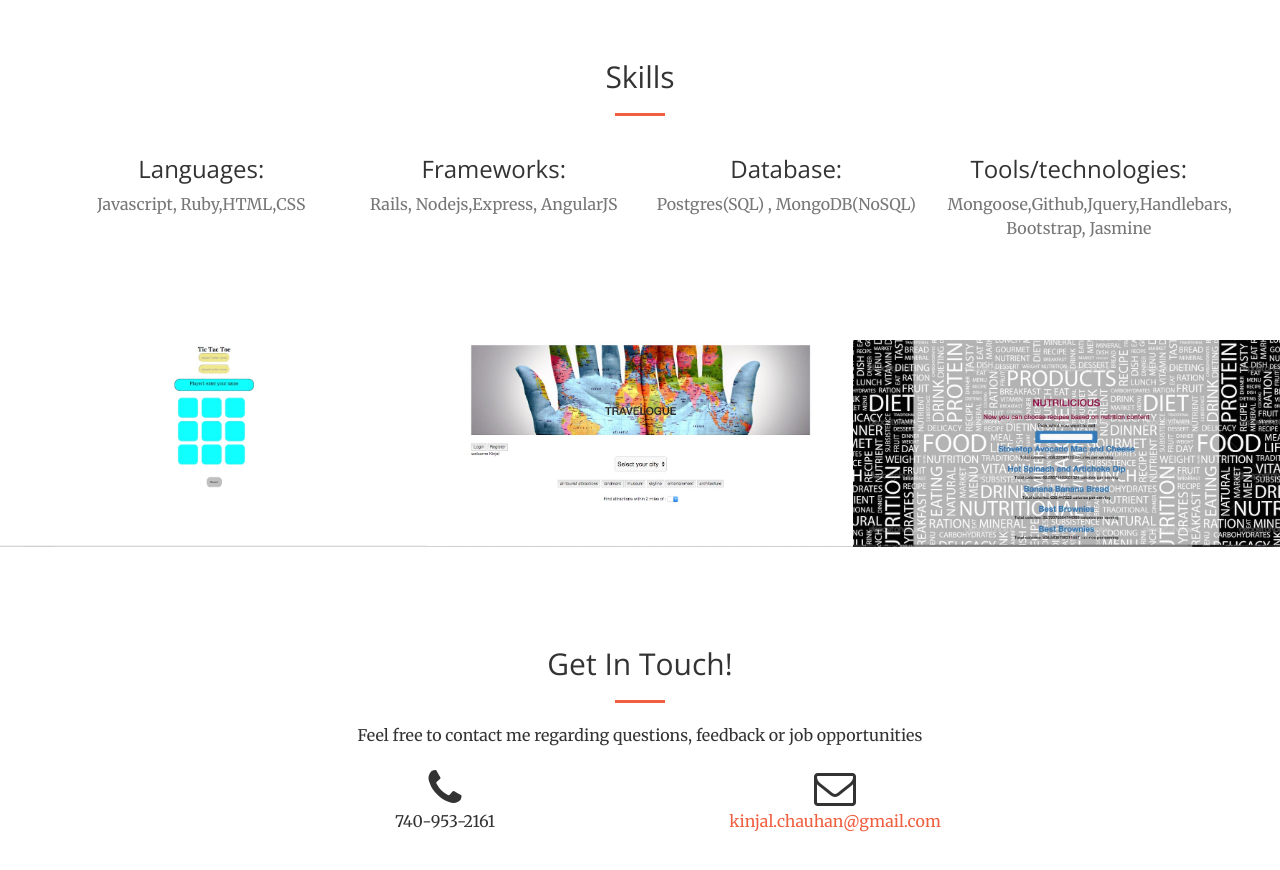
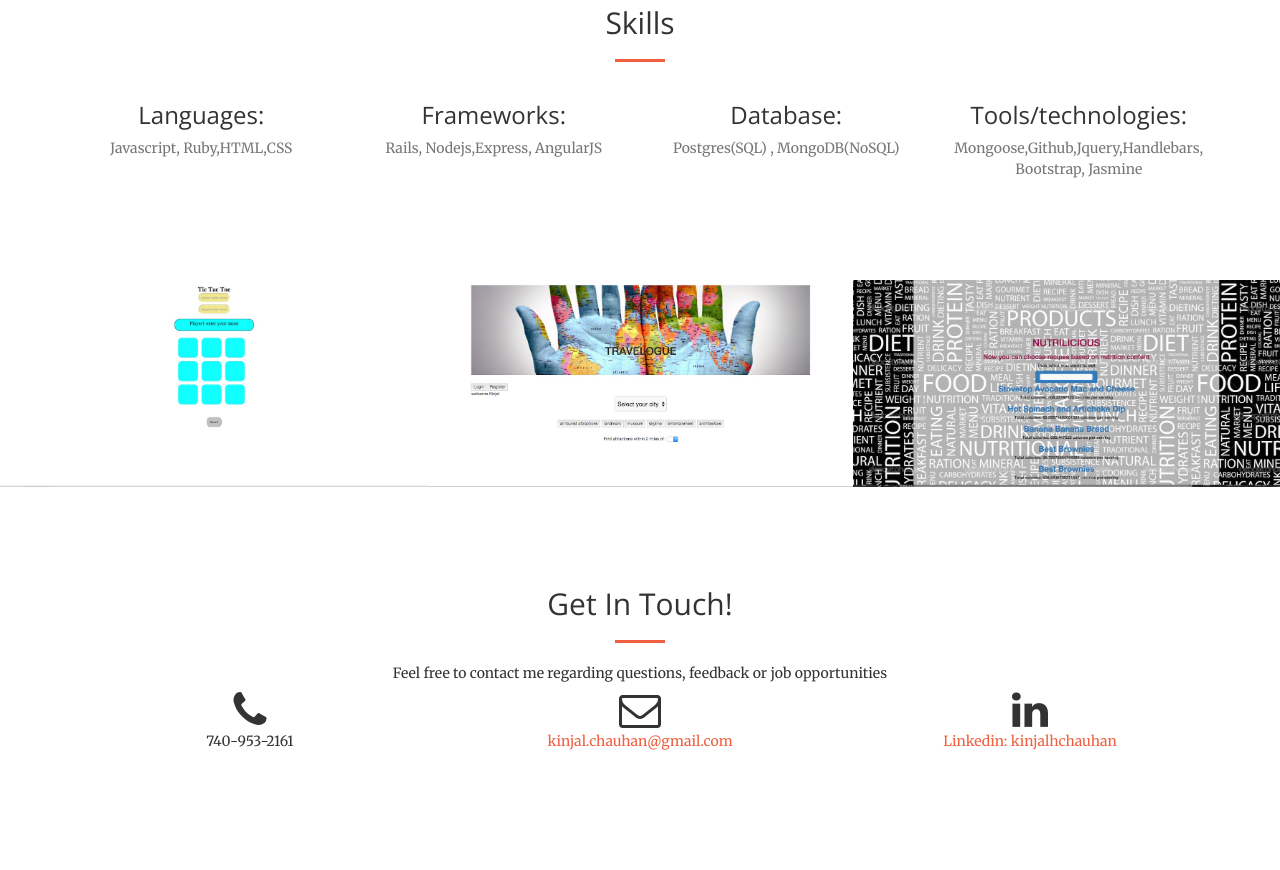
Before and after one commit to Kinjalc/Kinjalc.github.io, a plain HTML site: page index.html in a window 1280 px wide. Shown: the part 1280-2150 px from the top of the page. Drawn offline with nearby package versions, Linux system fonts and the light colour scheme.

Commit message:
fixes button, adds linkedin

```diff
--- a/css/creative.css
+++ b/css/creative.css
@@ -257,7 +257,9 @@ header .header-content .header-content-inner p {
 .service-box p {
     margin-bottom: 0;
 }
-
+.col-lg-4 .col-sm-6{
+    height: 400px;
+}
 .portfolio-box {
     display: block;
     position: relative;
@@ -290,14 +292,16 @@ header .header-content .header-content-inner p {
 
 .portfolio-box .portfolio-box-caption .portfolio-box-caption-content .project-category,
 .portfolio-box .portfolio-box-caption .portfolio-box-caption-content .project-name {
-    padding: 10px 15px;
+    padding: 10px 15px 10px 15px;
     font-family: 'Open Sans','Helvetica Neue',Arial,sans-serif;
 }
+
 
 .portfolio-box .portfolio-box-caption .portfolio-box-caption-content .project-category {
     text-transform: uppercase;
     font-size: 14px;
     font-weight: 600;
+
 }
 
 .portfolio-box .portfolio-box-caption .portfolio-box-caption-content .project-name {
@@ -311,6 +315,7 @@ header .header-content .header-content-inner p {
 @media(min-width:768px) {
     .portfolio-box .portfolio-box-caption .portfolio-box-caption-content .project-category {
         font-size: 16px;
+
     }
 
     .portfolio-box .portfolio-box-caption .portfolio-box-caption-content .project-name {
@@ -474,3 +479,8 @@ img::-moz-selection {
 body {
     webkit-tap-highlight-color: #222;
 }
+p {
+  margin-bottom: 5px;
+  font-size: 14px;
+  line-height: 1.5;
+}
--- a/index.html
+++ b/index.html
@@ -287,7 +287,7 @@
                     <hr class="primary">
                     <p>Feel free to contact me regarding questions, feedback or job opportunities</p>
                 </div>
-                <div class="col-lg-4 col-lg-offset-2 text-center">
+                <div class="col-lg-4  text-center">
                     <i class="fa fa-phone fa-3x wow bounceIn"></i>
                     <p>740-953-2161</p>
                 </div>
@@ -295,6 +295,11 @@
                     <i class="fa fa-envelope-o fa-3x wow bounceIn" data-wow-delay=".1s"></i>
                     <p><a href="mailto:kinjal.chauhan@gmail.com">kinjal.chauhan@gmail.com</a></p>
                 </div>
+                <div class="col-lg-4 text-center">
+                    <i  class="fa fa-linkedin fa-3x wow bounceIn" data-wow-delay=".1s"></i>
+                    <p><a href="https://www.linkedin.com/in/kinjalhchauhan">Linkedin: kinjalhchauhan</a></p>
+                </div>
+
             </div>
         </div>
     </section>
```
Also changed, not shown: img/portfolio/linkedin-logo.jpg (added).
